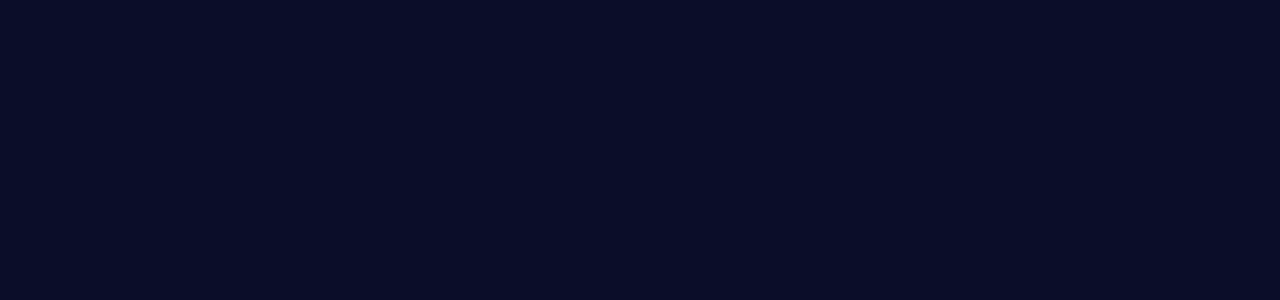
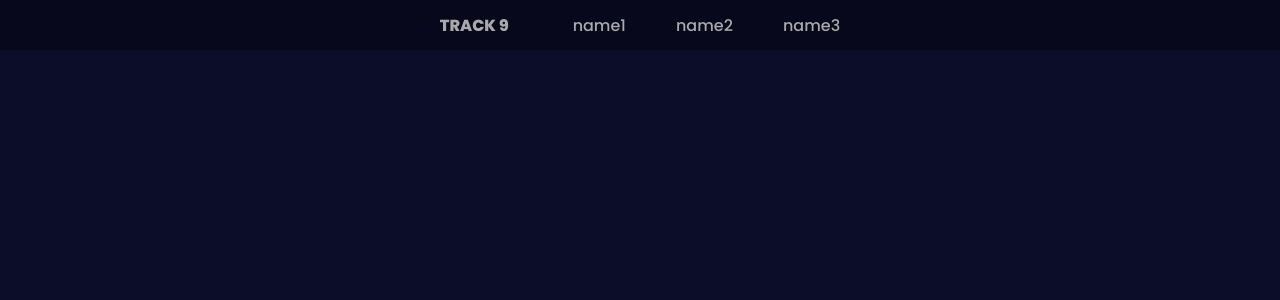
Before and after one commit to UserSampath/E-Commerce_Platform, a React (Vite) app in the folder Frontend/: page /Home in a window 1280 px wide. Shown: the top 300 px of the page. Built offline with nearby package versions, Linux system fonts and the light colour scheme.

Commit message:
adding navbar

```diff
--- a/Frontend/package.json
+++ b/Frontend/package.json
@@ -9,7 +9,10 @@
     "preview": "vite preview"
   },
   "dependencies": {
+    "axios": "^1.5.1",
+    "font-awesome": "^4.7.0",
     "react": "^18.2.0",
+    "react-bootstrap": "^2.9.1",
     "react-dom": "^18.2.0",
     "react-icons": "^4.8.0",
     "react-router-dom": "^6.15.0"
--- /dev/null
+++ b/Frontend/src/components/Nav/Nav.jsx
@@ -0,0 +1,78 @@
+import React, { useState } from "react";
+import "./nav.css";
+export const Nav = (props) => {
+  const [active, setActive] = useState("nav__menu");
+  const [toggleIcon, setToggleIcon] = useState("nav__toggler");
+  const navItems = [
+    {
+      path: "/",
+      name: "name1",
+      category: "1",
+    },
+    {
+      path: "/",
+      name: "name2",
+      category: "1",
+    },
+    {
+      path: "/",
+      name: "name3",
+      category: "1",
+    },
+    {
+      path: "/",
+      name: "name4",
+      category: "2",
+    },
+    {
+      path: "/",
+      name: "name5",
+      category: "2",
+    },
+    {
+      path: "/",
+      name: "name6",
+      category: "3",
+    },
+    {
+      path: "/",
+      name: "name7",
+      category: "3",
+    },
+  ];
+  const navToggle = () => {
+    active === "nav__menu"
+      ? setActive("nav__menu nav__active ")
+      : setActive("nav__menu");
+    //TOGGLE ICON
+    toggleIcon === "nav__toggler"
+      ? setToggleIcon("nav__toggler toggle")
+      : setToggleIcon("nav__toggler");
+  };
+
+  return (
+    <nav className="nav">
+      <a href="#" className="nav__brand">
+        Track 9
+      </a>
+      <ul className={active}>
+        {navItems
+          .filter((navItem) => navItem.category === props.category)
+          .map((navItem, index) => {
+            return (
+              <li className="nav__item" key={index}>
+                <a href={navItem.path} className="nav__link">
+                  {navItem.name}
+                </a>
+              </li>
+            );
+          })}
+      </ul>
+      <div onClick={navToggle} className={toggleIcon}>
+        <div className="line1"></div>
+        <div className="line2"></div>
+        <div className="line3"></div>
+      </div>
+    </nav>
+  );
+};
--- /dev/null
+++ b/Frontend/src/components/Nav/nav.css
@@ -0,0 +1,81 @@
+li{
+    list-style: none;
+}
+a{
+    text-decoration: none;
+    color: darkgrey;
+}
+
+.nav{
+    display: flex;
+    align-items: center;
+    justify-content: center;
+    height: 50px;
+    background: rgb(7, 8, 28);
+
+}
+
+.nav__brand{
+    text-transform: uppercase;
+    font-weight: 1000;
+    margin-right: 5%;
+}
+
+.nav__menu{
+    display: flex;
+    align-items: center;
+    justify-content: space-around;
+    gap: 50px;
+
+}
+
+.nav__toggler div{
+    width: 30px;
+    height: 3px;
+    margin: 5px ;
+    background: darkgray;
+    transition: 0.4s ease-in;
+
+}
+
+.nav__toggler{
+    cursor: pointer;
+    display: none;
+}
+
+@media screen and (max-width:768px){
+.nav__toggler{
+    display: block;
+
+}
+.nav__menu{
+position: fixed;
+top:7vh;
+right: 0;
+width: 50%;
+height: 93vh;
+background: rgb(7, 8, 28);
+flex-direction: column;
+transform: translateX(100%);
+transition: 0.5s ease-in;
+}
+
+}
+
+/*nav active class*/
+.nav__active {
+    transform: translateX(0);
+}
+
+/* toggle Icon Animation */
+
+.toggle .line1{
+transform: rotate(-45deg) translate(-6px, 5px);
+}
+.toggle .line2{
+    opacity: 0;
+}
+.toggle .line3{
+transform: rotate(45deg) translate(-6px, -5px);
+
+}
--- a/Frontend/src/pages/home/Home.jsx
+++ b/Frontend/src/pages/home/Home.jsx
@@ -1,12 +1,12 @@
 import React from "react";
 import "./home.css";
-
+import { Nav } from "../../components/Nav/Nav";
 
 
 const Home = () => {
   return (
     <>
-
+      <Nav category="1" />
     </>
   );
 };
```
Also changed, not shown: 1 other file (tests, documents, lock files or other folders).
